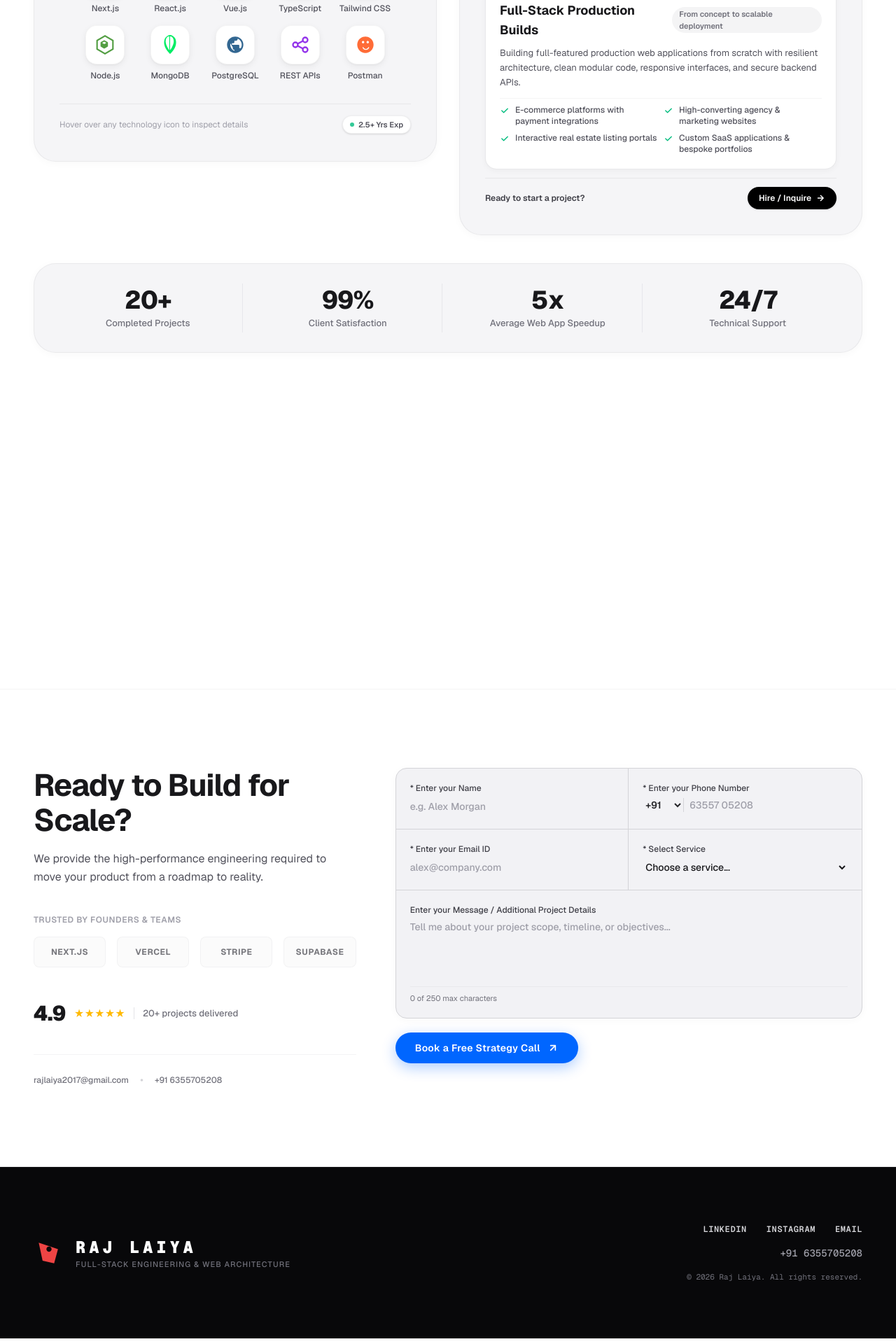
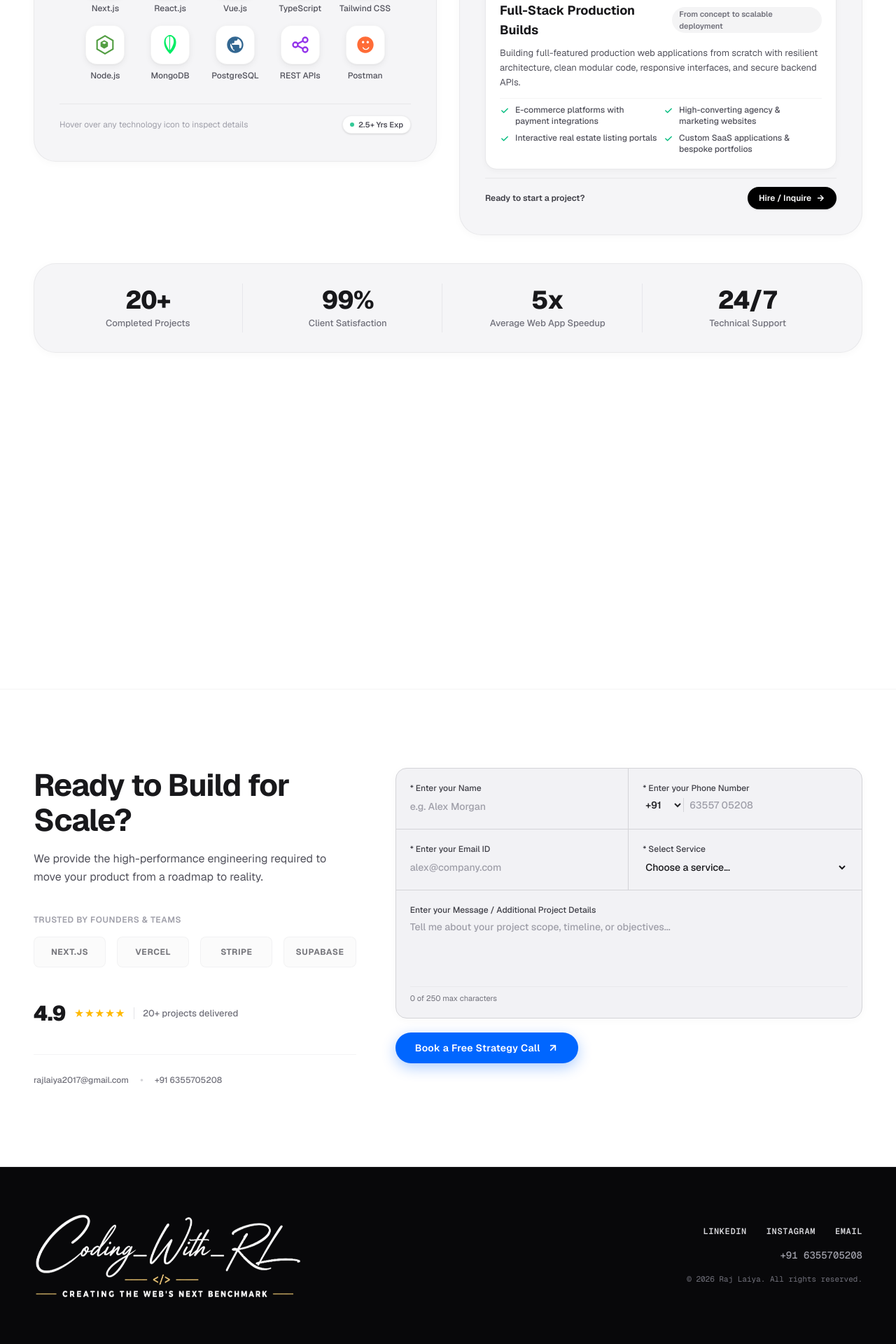
Before and after one commit to rajlaiya/developer-portfolio, a Next.js app: page / in a window 1280 px wide. Shown: the part 2546-4466 px from the top of the page at 70% size. Built offline with nearby package versions, Linux system fonts and the light colour scheme.

Commit message:
feat:  add auto counting animation and correct footer , add logo

```diff
--- a/src/components/Footer.tsx
+++ b/src/components/Footer.tsx
@@ -1,45 +1,105 @@
-import React from "react";
+"use client";
+
+import React, { useState, useEffect } from "react";
 import Link from "next/link";
 
 export default function Footer() {
+  const [logoSrc, setLogoSrc] = useState<string>("/assets/service_logo.png");
+
+  // Client-side canvas processor: removes the black background and auto-crops empty borders so the logo renders large and crisp
+  useEffect(() => {
+    const img = new Image();
+    img.crossOrigin = "anonymous";
+    img.src = "/assets/service_logo.png";
+    img.onload = () => {
+      try {
+        const canvas = document.createElement("canvas");
+        canvas.width = img.naturalWidth;
+        canvas.height = img.naturalHeight;
+        const ctx = canvas.getContext("2d");
+        if (!ctx) return;
+
+        ctx.drawImage(img, 0, 0);
+        const imgData = ctx.getImageData(0, 0, canvas.width, canvas.height);
+        const d = imgData.data;
+
+        let minX = canvas.width;
+        let minY = canvas.height;
+        let maxX = 0;
+        let maxY = 0;
+        let hasContent = false;
+
+        // Strip dark/black background pixels and detect tight bounding box of logo lettering
+        for (let y = 0; y < canvas.height; y++) {
+          for (let x = 0; x < canvas.width; x++) {
+            const idx = (y * canvas.width + x) * 4;
+            const r = d[idx];
+            const g = d[idx + 1];
+            const b = d[idx + 2];
+            const brightness = Math.max(r, g, b);
+
+            if (brightness < 35) {
+              d[idx + 3] = 0; // Completely transparent for dark background
+            } else {
+              hasContent = true;
+              if (x < minX) minX = x;
+              if (x > maxX) maxX = x;
+              if (y < minY) minY = y;
+              if (y > maxY) maxY = y;
+
+              if (brightness < 100) {
+                d[idx + 3] = Math.round(((brightness - 35) / 65) * 255); // Smooth anti-aliased edge
+              }
+            }
+          }
+        }
+
+        ctx.putImageData(imgData, 0, 0);
+
+        // Auto-crop to exact text boundaries so the logo fills the container without empty black margins
+        if (hasContent && maxX > minX && maxY > minY) {
+          const pad = 12;
+          const cropX = Math.max(0, minX - pad);
+          const cropY = Math.max(0, minY - pad);
+          const cropW = Math.min(canvas.width - cropX, maxX - minX + pad * 2);
+          const cropH = Math.min(canvas.height - cropY, maxY - minY + pad * 2);
+
+          const cropCanvas = document.createElement("canvas");
+          cropCanvas.width = cropW;
+          cropCanvas.height = cropH;
+          const cropCtx = cropCanvas.getContext("2d");
+          if (cropCtx) {
+            cropCtx.drawImage(canvas, cropX, cropY, cropW, cropH, 0, 0, cropW, cropH);
+            setLogoSrc(cropCanvas.toDataURL("image/png"));
+            return;
+          }
+        }
+
+        setLogoSrc(canvas.toDataURL("image/png"));
+      } catch (err) {
+        console.error("Canvas transparent logo generation error:", err);
+      }
+    };
+  }, []);
+
   return (
-    <footer className="w-full bg-[#08080a] text-white py-14 sm:py-20 px-6 sm:px-12 border-t border-zinc-900">
-      <div className="w-full max-w-7xl mx-auto flex flex-col md:flex-row items-start md:items-center justify-between gap-10">
+    <footer className="w-full bg-[#08080a] text-white py-12 sm:py-16 px-6 sm:px-12 border-t border-zinc-900">
+      <div className="w-full max-w-7xl mx-auto flex flex-col md:flex-row items-start md:items-center justify-between gap-8 sm:gap-10">
 
         {/* ========================================================= */}
-        {/* LEFT: Geometric Red Brand Logo & Name                     */}
+        {/* LEFT: Coding_With_RL Logo (Without Black Background)     */}
         {/* ========================================================= */}
-        <div className="flex items-center gap-4 group">
-          {/* Geometric Red Accent Emblem (matching ERVON style in reference) */}
-          <div className="relative w-9 h-9 sm:w-11 sm:h-11 flex items-center justify-center">
-            <svg
-              className="w-full h-full text-red-600 transition-transform duration-300 group-hover:scale-105"
-              viewBox="0 0 48 48"
-              fill="none"
-              xmlns="http://www.w3.org/2000/svg"
-            >
-              {/* Dynamic curved angular polygon */}
-              <path
-                d="M8 8L38 18L32 40L14 36L8 8Z"
-                fill="#EF4444"
-              />
-              <path
-                d="M20 18C20 15.7909 21.7909 14 24 14C26.2091 14 28 15.7909 28 18C28 20.2091 26.2091 22 24 22C21.7909 22 20 20.2091 20 18Z"
-                fill="#08080A"
-              />
-            </svg>
-          </div>
-
-          {/* Brand Name */}
-          <div className="flex flex-col">
-            <span className="text-xl sm:text-2xl font-black tracking-[0.2em] uppercase text-white font-mono">
-              RAJ LAIYA
-            </span>
-            <span className="text-[10px] sm:text-[11px] tracking-widest text-zinc-500 uppercase font-medium">
-              Full-Stack Engineering & Web Architecture
-            </span>
-          </div>
-        </div>
+        <Link
+          href="/"
+          className="group inline-flex items-center transition-transform duration-300 hover:scale-[1.02]"
+        >
+          <img
+            src={logoSrc}
+            alt="Coding_With_RL - Creating the Web's Next Benchmark"
+            className="w-64 sm:w-80 lg:w-96 max-w-full h-auto object-contain select-none transition-all duration-300"
+            style={{ mixBlendMode: "screen" }}
+          />
+        </Link>
 
         {/* ========================================================= */}
         {/* RIGHT: Monospace Social Links, Phone & Copyright          */}
--- a/src/components/SkillsServices.tsx
+++ b/src/components/SkillsServices.tsx
@@ -1,6 +1,6 @@
 "use client";
 
-import React, { useState } from "react";
+import React, { useState, useEffect, useRef } from "react";
 
 interface SkillItem {
   id: string;
@@ -21,10 +21,111 @@ interface ServiceItem {
   icon: React.ReactNode;
 }
 
+interface AnimatedMetricProps {
+  value: number;
+  suffix?: string;
+  prefix?: string;
+  label: string;
+  isVisible: boolean;
+  className?: string;
+  duration?: number;
+}
+
+function AnimatedMetric({
+  value,
+  suffix = "",
+  prefix = "",
+  label,
+  isVisible,
+  className = "",
+  duration = 1800,
+}: AnimatedMetricProps) {
+  const [displayValue, setDisplayValue] = useState(0);
+
+  useEffect(() => {
+    let animationFrameId: number;
+    let startTime: number | null = null;
+
+    if (isVisible) {
+      setDisplayValue(0);
+
+      // Smooth ease-out curve (quartic)
+      const easeOutQuart = (t: number) => 1 - Math.pow(1 - t, 4);
+
+      const updateCounter = (currentTime: number) => {
+        if (!startTime) startTime = currentTime;
+        const elapsed = currentTime - startTime;
+        const progress = Math.min(elapsed / duration, 1);
+        const easedProgress = easeOutQuart(progress);
+        const currentVal = Math.round(easedProgress * value);
+
+        setDisplayValue(currentVal);
+
+        if (progress < 1) {
+          animationFrameId = requestAnimationFrame(updateCounter);
+        } else {
+          setDisplayValue(value);
+        }
+      };
+
+      animationFrameId = requestAnimationFrame(updateCounter);
+    } else {
+      // Reset when scrolled out of view so it auto-counts every time it enters view
+      setDisplayValue(0);
+    }
+
+    return () => {
+      if (animationFrameId) {
+        cancelAnimationFrame(animationFrameId);
+      }
+    };
+  }, [isVisible, value, duration]);
+
+  return (
+    <div className={`flex flex-col items-center justify-center text-center px-4 py-1 ${className}`}>
+      <span className="text-3xl sm:text-4xl font-extrabold tracking-tight text-zinc-900 tabular-nums select-none transition-transform duration-200">
+        {prefix}
+        {displayValue}
+        {suffix}
+      </span>
+      <span className="text-xs sm:text-[13px] font-medium text-zinc-500 mt-1">
+        {label}
+      </span>
+    </div>
+  );
+}
+
 export default function SkillsServices() {
   const [activeCategory, setActiveCategory] = useState<string>("all");
   const [hoveredSkill, setHoveredSkill] = useState<SkillItem | null>(null);
   const [activeServiceId, setActiveServiceId] = useState<string>("production");
+
+  // Metrics observer to trigger counting animation every time the section enters viewport
+  const metricsRef = useRef<HTMLDivElement>(null);
+  const [isMetricsVisible, setIsMetricsVisible] = useState<boolean>(false);
+
+  useEffect(() => {
+    const observer = new IntersectionObserver(
+      ([entry]) => {
+        // Triggers every time the element enters or exits the viewport
+        setIsMetricsVisible(entry.isIntersecting);
+      },
+      {
+        threshold: 0.2, // Trigger when 20% of the metrics container is visible
+      }
+    );
+
+    const el = metricsRef.current;
+    if (el) {
+      observer.observe(el);
+    }
+
+    return () => {
+      if (el) {
+        observer.unobserve(el);
+      }
+    };
+  }, []);
 
   const SKILLS: SkillItem[] = [
     {
@@ -575,43 +676,49 @@ export default function SkillsServices() {
         {/* ========================================================= */}
         {/* SEPARATE HORIZONTAL METRICS CONTAINER                      */}
         {/* ========================================================= */}
-        <div className="mt-8 sm:mt-10 w-full bg-[#f5f5f7] border border-zinc-200/70 rounded-[28px] sm:rounded-[32px] p-6 sm:p-7 shadow-[0_2px_12px_rgba(0,0,0,0.03)] hover:shadow-[0_6px_24px_rgba(0,0,0,0.06)] transition-shadow duration-300">
+        <div
+          ref={metricsRef}
+          className="mt-8 sm:mt-10 w-full bg-[#f5f5f7] border border-zinc-200/70 rounded-[28px] sm:rounded-[32px] p-6 sm:p-7 shadow-[0_2px_12px_rgba(0,0,0,0.03)] hover:shadow-[0_6px_24px_rgba(0,0,0,0.06)] transition-all duration-300"
+        >
           <div className="grid grid-cols-2 md:grid-cols-4 gap-6 sm:gap-4 divide-y md:divide-y-0 md:divide-x divide-zinc-200/80">
-            <div className="flex flex-col items-center justify-center text-center px-4 py-1">
-              <span className="text-3xl sm:text-4xl font-extrabold tracking-tight text-zinc-900">
-                20+
-              </span>
-              <span className="text-xs sm:text-[13px] font-medium text-zinc-500 mt-1">
-                Completed Projects
-              </span>
-            </div>
+            {/* Metric 1: 20+ Completed Projects */}
+            <AnimatedMetric
+              value={20}
+              suffix="+"
+              label="Completed Projects"
+              isVisible={isMetricsVisible}
+              duration={1600}
+            />
 
-            <div className="flex flex-col items-center justify-center text-center px-4 py-1 pt-4 md:pt-1">
-              <span className="text-3xl sm:text-4xl font-extrabold tracking-tight text-zinc-900">
-                99%
-              </span>
-              <span className="text-xs sm:text-[13px] font-medium text-zinc-500 mt-1">
-                Client Satisfaction
-              </span>
-            </div>
+            {/* Metric 2: 99% Client Satisfaction */}
+            <AnimatedMetric
+              value={99}
+              suffix="%"
+              label="Client Satisfaction"
+              isVisible={isMetricsVisible}
+              className="pt-4 md:pt-1"
+              duration={1900}
+            />
 
-            <div className="flex flex-col items-center justify-center text-center px-4 py-1 pt-4 md:pt-1">
-              <span className="text-3xl sm:text-4xl font-extrabold tracking-tight text-zinc-900">
-                5x
-              </span>
-              <span className="text-xs sm:text-[13px] font-medium text-zinc-500 mt-1">
-                Average Web App Speedup
-              </span>
-            </div>
+            {/* Metric 3: 5x Average Web App Speedup */}
+            <AnimatedMetric
+              value={5}
+              suffix="x"
+              label="Average Web App Speedup"
+              isVisible={isMetricsVisible}
+              className="pt-4 md:pt-1"
+              duration={1400}
+            />
 
-            <div className="flex flex-col items-center justify-center text-center px-4 py-1 pt-4 md:pt-1">
-              <span className="text-3xl sm:text-4xl font-extrabold tracking-tight text-zinc-900">
-                24/7
-              </span>
-              <span className="text-xs sm:text-[13px] font-medium text-zinc-500 mt-1">
-                Technical Support
-              </span>
-            </div>
+            {/* Metric 4: 24/7 Technical Support */}
+            <AnimatedMetric
+              value={24}
+              suffix="/7"
+              label="Technical Support"
+              isVisible={isMetricsVisible}
+              className="pt-4 md:pt-1"
+              duration={1700}
+            />
           </div>
         </div>
       </div>
```
Also changed, not shown: public/assets/service_logo.png (added).
